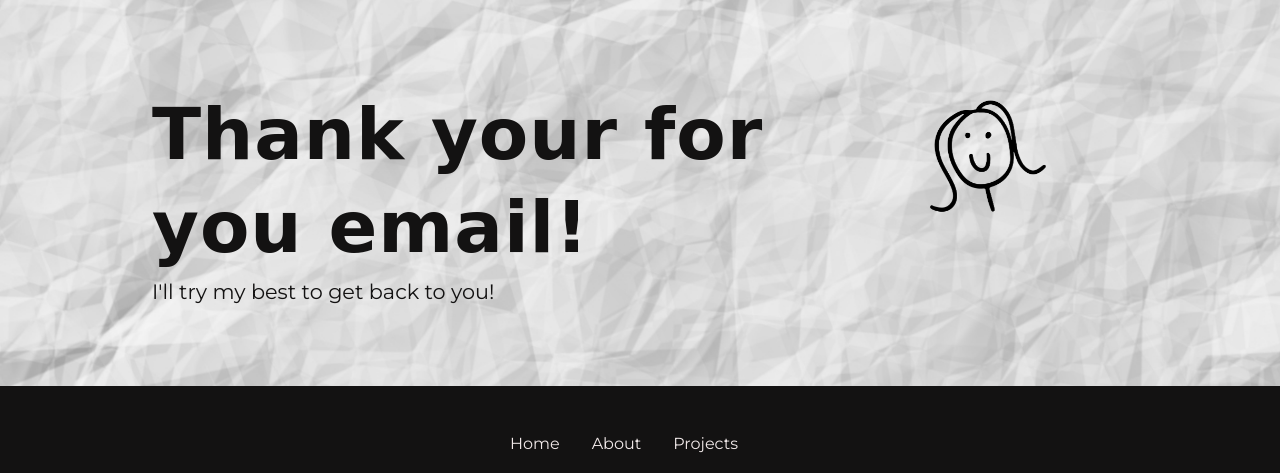
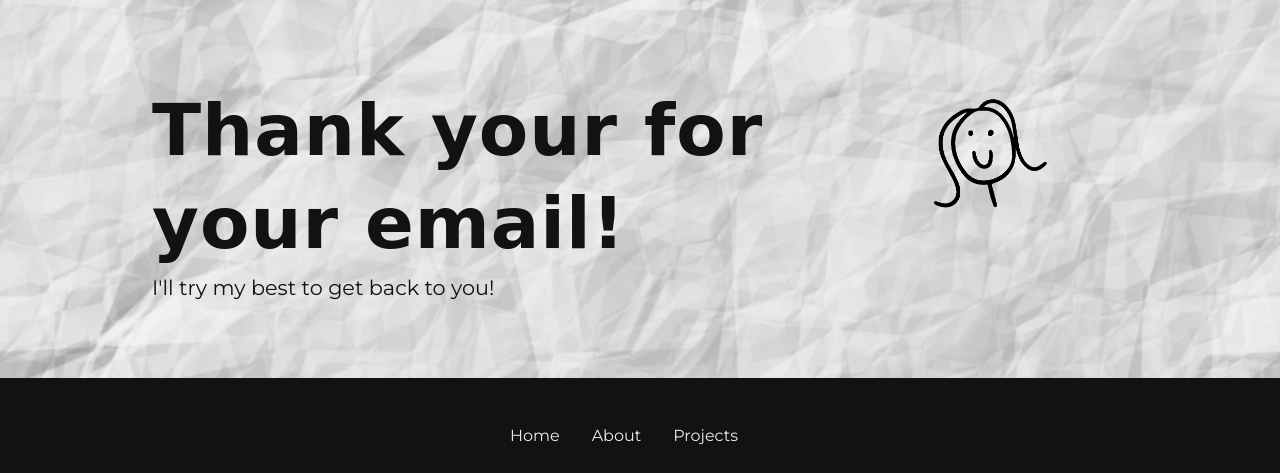
Before and after one commit to reniuszka/portfolio, a plain HTML site: page thankyou.html in a window 1280 px wide. Shown: the part 126-599 px from the top of the page. Drawn offline with Linux system fonts and the light colour scheme; a web font is replaced by a local one.

Commit message:
Update thankyou.html

```diff
--- a/thankyou.html
+++ b/thankyou.html
@@ -48,7 +48,7 @@
 
         <div class="header__main">
                   <div class="header__text">
-                              <h1>Thank your for you email!</h1>
+                              <h1>Thank your for your email!</h1>
 
                               <p id="header__text2">I'll try my best to
                                 get back to you!</p>
```
